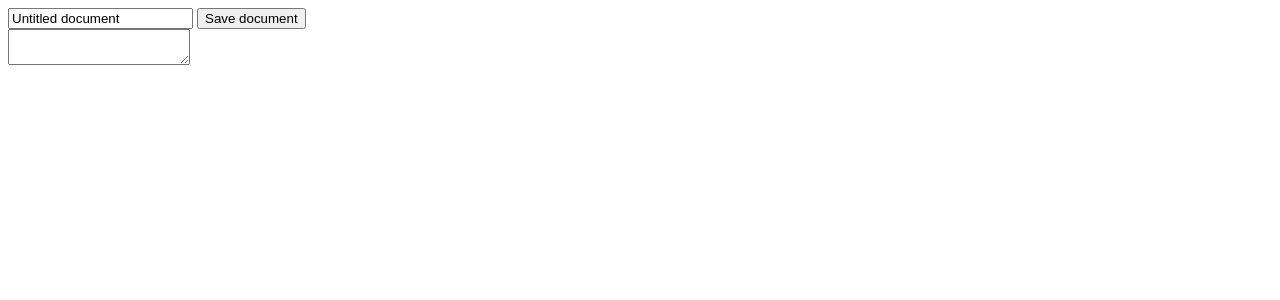
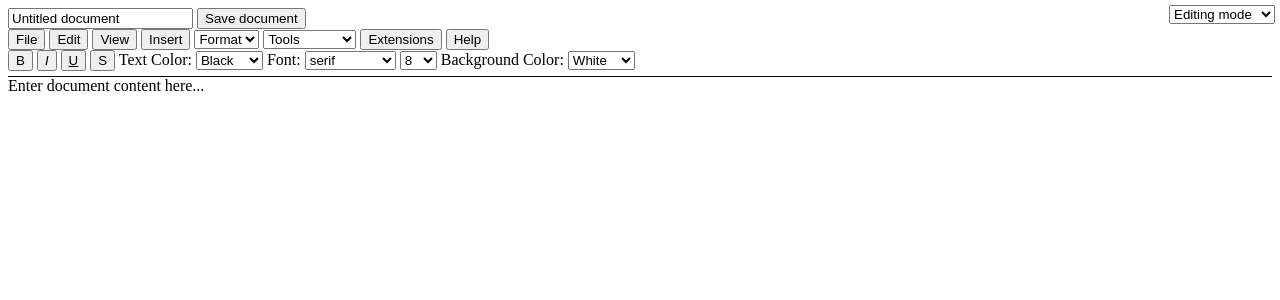
Before and after one commit to moogle-devs/docs, a Flask app: template templates/edit.html in a window 1280 px wide. Shown: the top 300 px of the page. Run offline with Flask 3, Linux system fonts and the light colour scheme; the template is opened without the code that fills it, so the values that code supplies are empty.

Commit message:
Update edit.html

```diff
--- a/templates/edit.html
+++ b/templates/edit.html
@@ -2,16 +2,85 @@
 <html lang="en">
 <head>
   <meta charset="UTF-8">
-  <meta http-equiv="X-UA-Compatible" content="IE=edge">
   <meta name="viewport" content="width=device-width, initial-scale=1.0">
   <title>Edit Document</title>
+  <link rel="stylesheet" href="/static/style.css" />
+  <link rel="stylesheet" href="https://fonts.googleapis.com/css2?family=Material+Symbols+Outlined:opsz,wght,FILL,GRAD@20..48,100..700,0..1,-50..200" />
 </head>
 <body>
-  <header>
+  <header id="menu">
     <input id="title" value="Untitled document" />
-    <button onclick="save();">Save document</button>
+    <button onclick="save();">Save document</button><br/>
+    <!-- Menu bar -->
+    <button>File</button>
+    <button>Edit</button>
+    <button>View</button>
+    <button>Insert</button>
+    <select id="format-bar" onchange="execFormatBar();">
+      <option value="format">Format</option>
+      <option value="text">Text</option>
+    </select>
+    <select id="tools-bar" onchange="execToolsBar();">
+      <option value="tools">Tools</option>
+      <option value="word-count">Word Count</option>
+      <option value="variables">Variables</option>
+    </select>
+    <button>Extensions</button>
+    <button>Help</button>
+    <br/>
+    <!-- Formatting bar -->
+    <button id="bold" onclick="bold();">B</button>
+    <button id="italic" onclick="italic();"><em>I</em></button>
+    <button id="underline" onclick="underline();" class="underline">U</button>
+    <button id="strikethrough" onclick="strikethrough()" class="strikethrough">S</button>
+    Text Color: <select id="tcolor" onchange="switchColor();">
+      <option value="black">Black</option>
+      <option value="red">Red</option>
+      <option value="orange">Orange</option>
+      <option value="yellow">Yellow</option>
+      <option value="green">Green</option>
+      <option value="blue">Blue</option>
+      <option value="purple">Purple</option>
+      <option value="white">White</option>
+    </select>
+    Font: <select id="font" onchange="switchFont();">
+      <option value="serif">serif</option>
+      <option value="sans-serif">sans-serif</option>
+      <option value="cursive">cursive</option>
+      <option value="monospace">monospace</option>
+    </select>
+    <select id="fsize" onchange="switchFontSize();">
+      <option value="8">8</option>
+      <option value="9">9</option>
+      <option value="10">10</option>
+      <option value="11">11</option>
+      <option value="12">12</option>
+      <option value="14">14</option>
+      <option value="18">18</option>
+      <option value="24">24</option>
+      <option value="30">30</option>
+      <option value="36">36</option>
+      <option value="48">48</option>
+      <option value="60">60</option>
+      <option value="72">72</option>
+      <option value="96">96</option>
+    </select>
+    Background Color: <select id="bcolor" onchange="switchBackgroundColor();">
+      <option value="white">White</option>
+      <option value="red">Red</option>
+      <option value="orange">Orange</option>
+      <option value="yellow">Yellow</option>
+      <option value="green">Green</option>
+      <option value="blue">Blue</option>
+      <option value="purple">Purple</option>
+      <option value="black">Black</option>
+    </select>
+    <select id="togglemode" onchange="toggleMode();">
+      <option value="edit">Editing mode</option>
+      <option value="view">Viewing mode</option>
+    </select>
   </header>
-  <textarea id="content"></textarea>
+  <div id="content" contenteditable>Enter document content here...</div>
   <script src="/static/edit.js"></script>
 </body>
 </html>
```
